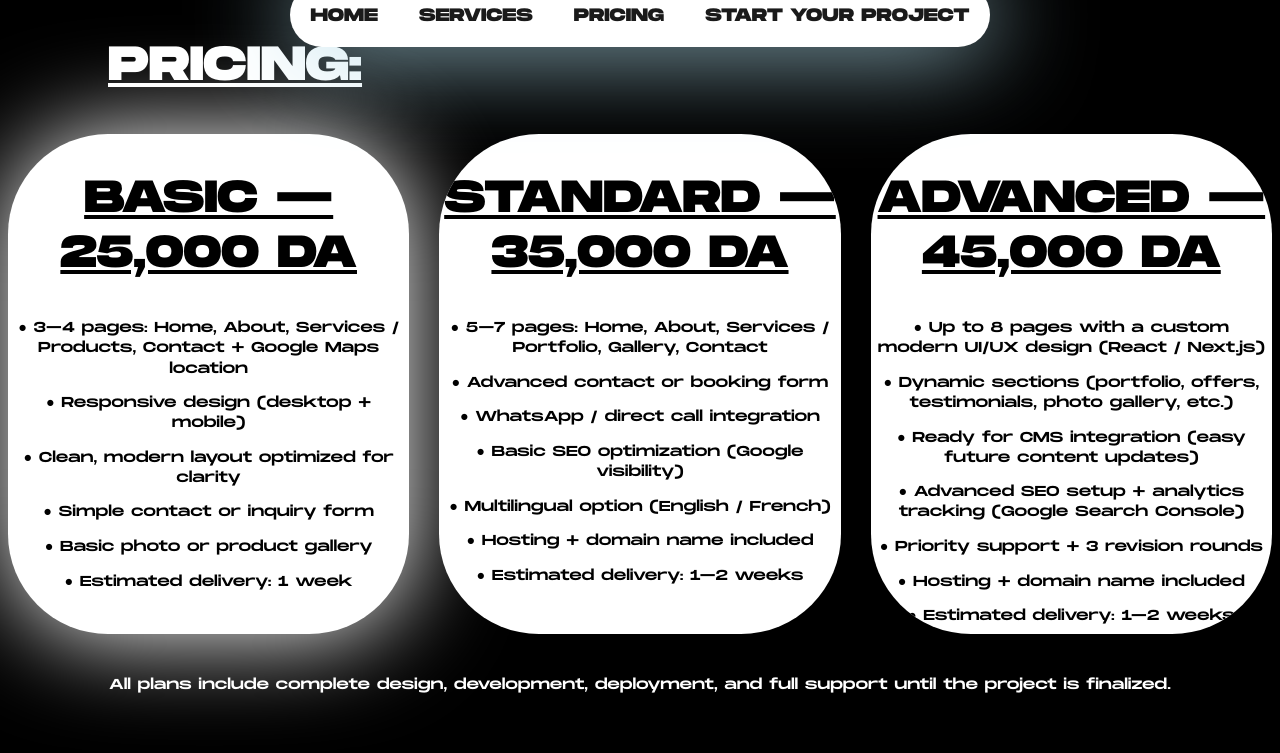
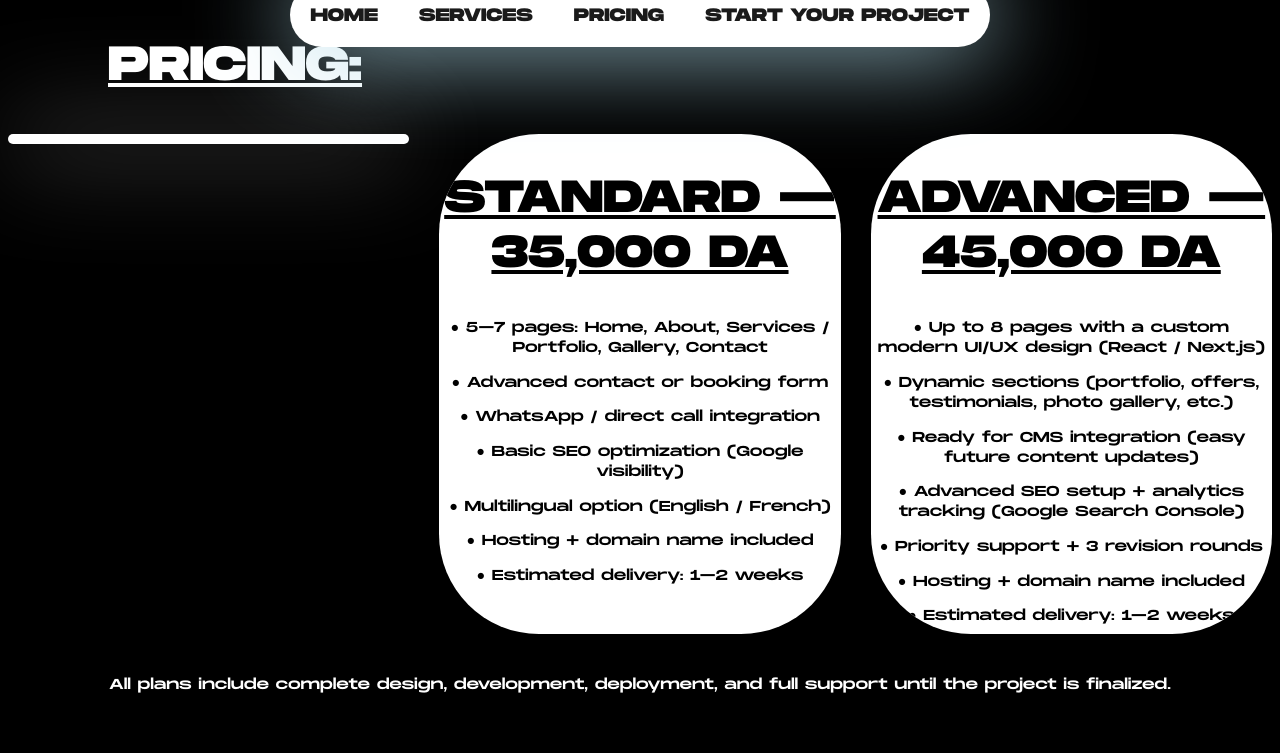
Before and after one commit to mounibcodes/mounibcodes, a plain HTML site: page index.html in a window 1280 px wide. In both pictures the pointer is over the element 208 px from the left and 2300 px from the top of the page. Shown: the part 1917-2670 px from the top of the page. Drawn offline with Linux system fonts and the light colour scheme.

Commit message:
Update me.css

```diff
--- a/me.css
+++ b/me.css
@@ -144,8 +144,8 @@ body {
   }
 
   .gridPrincing div:hover{
-    box-shadow: 1px 1px 100px white;f
-
+    box-shadow: 1px 1px 100px white;
+    height: 10px ;
   }
   section h1 {
     text-decoration: underline;
```
